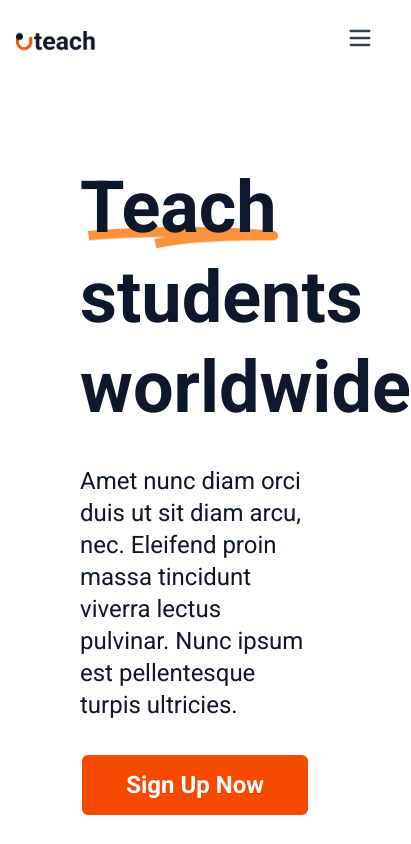
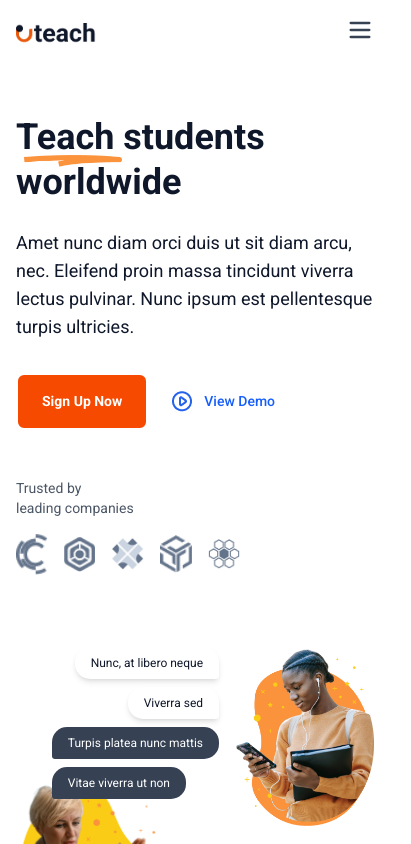
Before and after one commit to silviaabe/buzzvel-test-Silvia-Buzatto, a Next.js app: page / in a window 390 px wide. Shown: the top 844 px of the page, 411 px wide, since content can reach past the window. Built offline with nearby package versions, Linux system fonts and the light colour scheme.

Commit message:
style: adjust styles for Hero and Header sections

```diff
--- a/src/components/Header.tsx
+++ b/src/components/Header.tsx
@@ -8,7 +8,7 @@ export default function Header() {
   const [isMobileMenuOpen, setIsMobileMenuOpen] = useState(false);
 
   return (
-    <header className="w-full px-4 sm:px-6 md:px-10 lg:px-20 py-6 bg-white text-blue-gray-900">
+    <header className="w-full p-4 sm:px-6 sm:py-6 md:px-10 lg:px-20 bg-white text-blue-gray-900">
       <div className="flex justify-between">
         <div className='flex items-center'>
           {/* Logo */}
--- a/src/components/Hero.tsx
+++ b/src/components/Hero.tsx
@@ -4,76 +4,97 @@ import Image from "next/image";
 
 export default function Hero() {
   return (
-    <section className="w-full h-[707px] px-20 py-20 bg-white">
-      <div className="grid grid-cols-1 md:grid-cols-2 gap-20 items-center">
+    <section className="w-full px-4 sm:px-8 md:px-20 py-12 md:py-20 bg-white overflow-hidden">
+      <div className="grid grid-cols-1 md:grid-cols-2 gap-y-12 sm:gap-y-16 md:gap-y-20 gap-x-0 md:gap-x-20 items-center">
         {/* Left Side */}
         <div className="flex flex-col justify-center">
           {/* Headline */}
-          <h1 className="font-extrabold text-7xl text-blue-gray-900 leading-tight">
+          <h1 className="font-extrabold text-4xl sm:text-5xl md:text-6xl lg:text-7xl text-blue-gray-900 leading-tight">
             <span className="relative inline-block">
-              <Image src="/images/Line.png" alt="Line Icon" width={190} height={12} className="absolute top-16 left-2" />
+              <Image src="/images/Line.png" alt="Line Icon" width={190} height={12} className="absolute top-10 sm:top-15 left-2" />
               <span className="relative z-10">Teach</span>
             </span>{" "}
             students worldwide
           </h1>
 
           {/* Description */}
-          <p className="mt-8 mb-8 font-normal text-2xl text-blue-gray-900">
+          <p className="mt-6 mb-8 sm:mt-6 sm:mb-8 mobile:mt-[24px] mobile:mb-[24px] font-normal text-lg sm:text-xl md:text-2xl text-blue-gray-900">
             Amet nunc diam orci duis ut sit diam arcu, nec. Eleifend proin massa tincidunt viverra lectus pulvinar. Nunc ipsum est pellentesque turpis ultricies.
           </p>
 
           {/* Buttons */}
-          <div className="flex flex-wrap items-center gap-8">
-            <button className="w-60 h-16 bg-orange-600 text-white text-2xl px-6 py-5 rounded-lg border-2 font-bold leading-6 flex items-center justify-center cursor-pointer hover:bg-orange-400 transition">
+          <div className="flex flex-nowrap items-center gap-6 min-w-0">
+            <button className="px-6 py-4 bg-orange-600 text-white font-bold rounded-lg border-2 hover:bg-orange-500 transition whitespace-nowrap text-[clamp(0.875rem,2.5vw,1.125rem)]">
               Sign Up Now
             </button>
-            <button className="text-blue-600 flex items-center gap-4 font-medium text-xl cursor-pointer hover:underline">
+            <button className="text-blue-600 flex items-center gap-3 font-medium hover:underline whitespace-nowrap text-[clamp(0.875rem,2.5vw,1.125rem)]">
               <Image src="/images/Vector.png" alt="Play Icon" width={20} height={20} />
               View Demo
             </button>
           </div>
 
           {/* Trusted Logos */}
-          <div className="mt-20 text-gray-600 text-base flex gap-12 flex-wrap items-center">
-            <p>Trusted by <br/> leading companies</p>
-            <Image src="/images/Company1.png" alt="Company 1" width={32} height={32}/>
-            <Image src="/images/Company2.png" alt="Company 2" width={32} height={32}/>
-            <Image src="/images/Company3.png" alt="Company 3" width={32} height={32}/>
-            <Image src="/images/Company4.png" alt="Company 4" width={32} height={32}/>
-            <Image src="/images/Company5.png" alt="Company 5" width={32} height={32}/>
+          <div className="mt-12 sm:mt-16 mobile:mt-[32px] text-gray-600 text-sm sm:text-base flex flex-col sm:flex-row items-start sm:items-center gap-4 sm:gap-6 md:gap-12">
+            <p className="min-w-[120px]">Trusted by <br /> leading companies</p>
+            <div className="flex flex-wrap items-center gap-4 sm:gap-6 md:gap-8">
+              <Image src="/images/Company1.png" alt="Company 1" width={32} height={32} />
+              <Image src="/images/Company2.png" alt="Company 2" width={32} height={32} />
+              <Image src="/images/Company3.png" alt="Company 3" width={32} height={32} />
+              <Image src="/images/Company4.png" alt="Company 4" width={32} height={32} />
+              <Image src="/images/Company5.png" alt="Company 5" width={32} height={32} />
+            </div>
           </div>
         </div>
 
-        {/* Right Side (Images + Bubbles) */}
-        <div className="relative w-full h-[500px]">
-          <div className="absolute bottom-0 -left-10 z-10">
-            <Image src="/images/Teacher.png" alt="Teacher Icon" width={270} height={345} />
+        {/* Right Side */}
+        <div className="relative w-full h-[329px] sm:h-[400px] md:h-[500px]">
+          {/* Left Image */}
+          <div className="absolute bottom-0 left-0 z-10 w-[150px] sm:w-[200px] md:w-[250px]">
+            <Image
+              src="/images/Teacher.png"
+              alt="Teacher Icon"
+              layout="responsive"
+              width={270}
+              height={345}
+            />
           </div>
 
           {/* Speech Bubbles */}
-          <div className="absolute top-0 right-55 z-10 flex flex-col gap-4">
-            <div className="w-fit self-end font-normal text-lg bg-white text-blue-gray-900 px-4 py-2 rounded-tl-[15px] rounded-tr-[15px] rounded-br-[3px] rounded-bl-[15px] shadow-md">
+          <div className="absolute top-6 left-[10%] sm:left-[25%] z-20 flex flex-col gap-2 sm:gap-4 max-w-[70%] sm:max-w-[60%]">
+            <div className="self-end bg-white text-blue-gray-900 px-4 py-2 rounded-tl-[15px] rounded-tr-[15px] rounded-br-[3px] rounded-bl-[15px] shadow-md text-xs sm:text-sm">
               Nunc, at libero neque
             </div>
-            <div className="w-fit self-end font-normal text-lg bg-white text-blue-gray-900 px-4 py-2 rounded-tl-[15px] rounded-tr-[15px] rounded-br-[3px] rounded-bl-[15px] shadow-md">
+            <div className="self-end bg-white text-blue-gray-900 px-4 py-2 rounded-tl-[15px] rounded-tr-[15px] rounded-br-[3px] rounded-bl-[15px] shadow-md text-xs sm:text-sm">
               Viverra sed
             </div>
-            <div className="w-fit font-normal text-lg bg-gray-700 text-white px-4 py-2 rounded-tl-[15px] rounded-tr-[15px] rounded-br-[15px] rounded-bl-[3px]">
+            <div className="bg-gray-700 text-white px-4 py-2 rounded-tl-[15px] rounded-tr-[15px] rounded-br-[15px] rounded-bl-[3px] text-xs sm:text-sm">
               Turpis platea nunc mattis
             </div>
-            <div className="w-fit font-normal text-lg bg-gray-700 text-white px-4 py-2 rounded-tl-[15px] rounded-tr-[15px] rounded-br-[15px] rounded-bl-[3px]">
+            <div className="self-start bg-gray-700 text-white px-4 py-2 rounded-tl-[15px] rounded-tr-[15px] rounded-br-[15px] rounded-bl-[3px] text-xs sm:text-sm">
               Vitae viverra ut non
             </div>
           </div>
 
-          {/* Top Right Image */}
-          <div className="absolute top-0 right-0 z-10">
-            <Image src="/images/Student.png" alt="Student Icon" width={250} height={348} />
+          {/* Right Image */}
+          <div className="absolute top-6 right-0 z-10 w-[140px] sm:w-[180px] md:w-[220px]">
+            <Image
+              src="/images/Student.png"
+              alt="Student Icon"
+              layout="responsive"
+              width={250}
+              height={348}
+            />
           </div>
 
           {/* Logos Image */}
-          <div className="absolute top-100 right-25 z-10">
-            <Image src="/images/Icons.png" alt="Student Icon" width={159} height={128} />
+          <div className="absolute bottom-[1%] right-[10%] z-10 w-[100px] sm:w-[140px] md:w-[159px]">
+            <Image
+              src="/images/Icons.png"
+              alt="Icons"
+              layout="responsive"
+              width={159}
+              height={128}
+            />
           </div>
         </div>
       </div>
```
